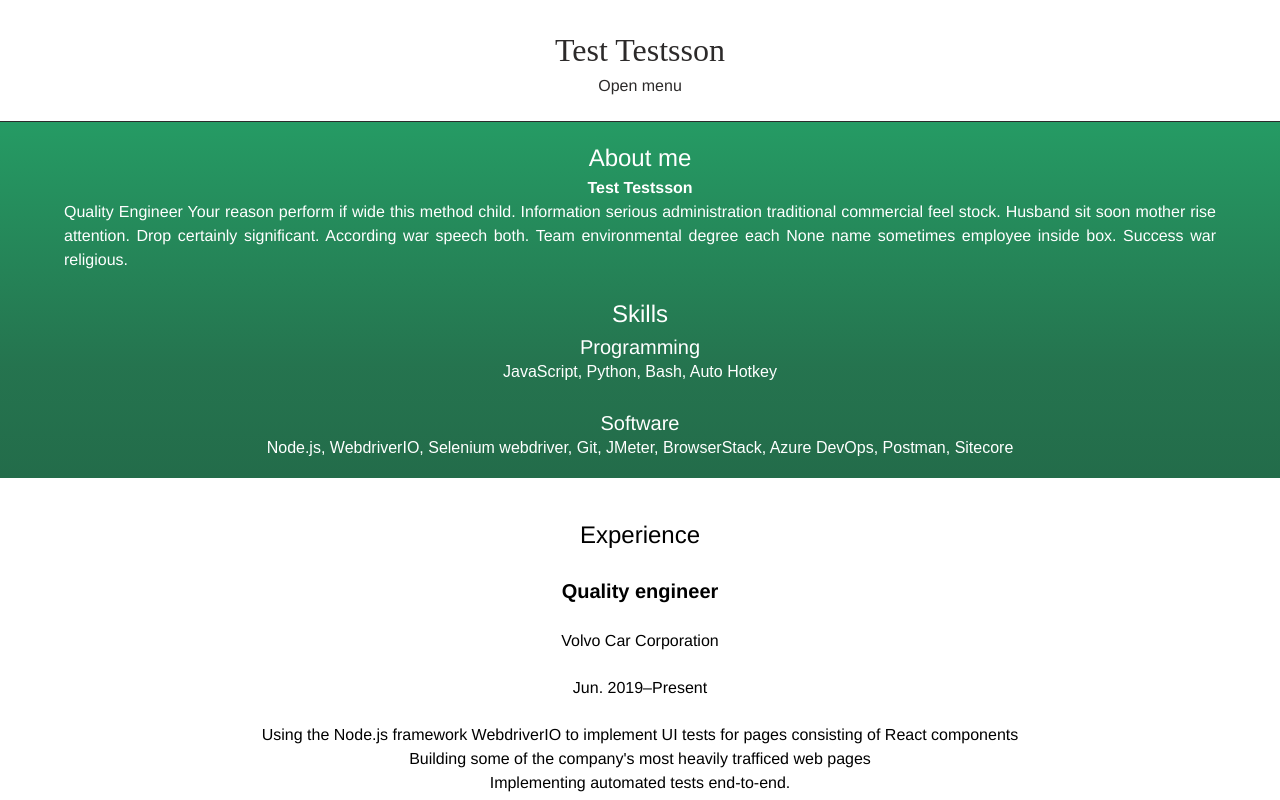
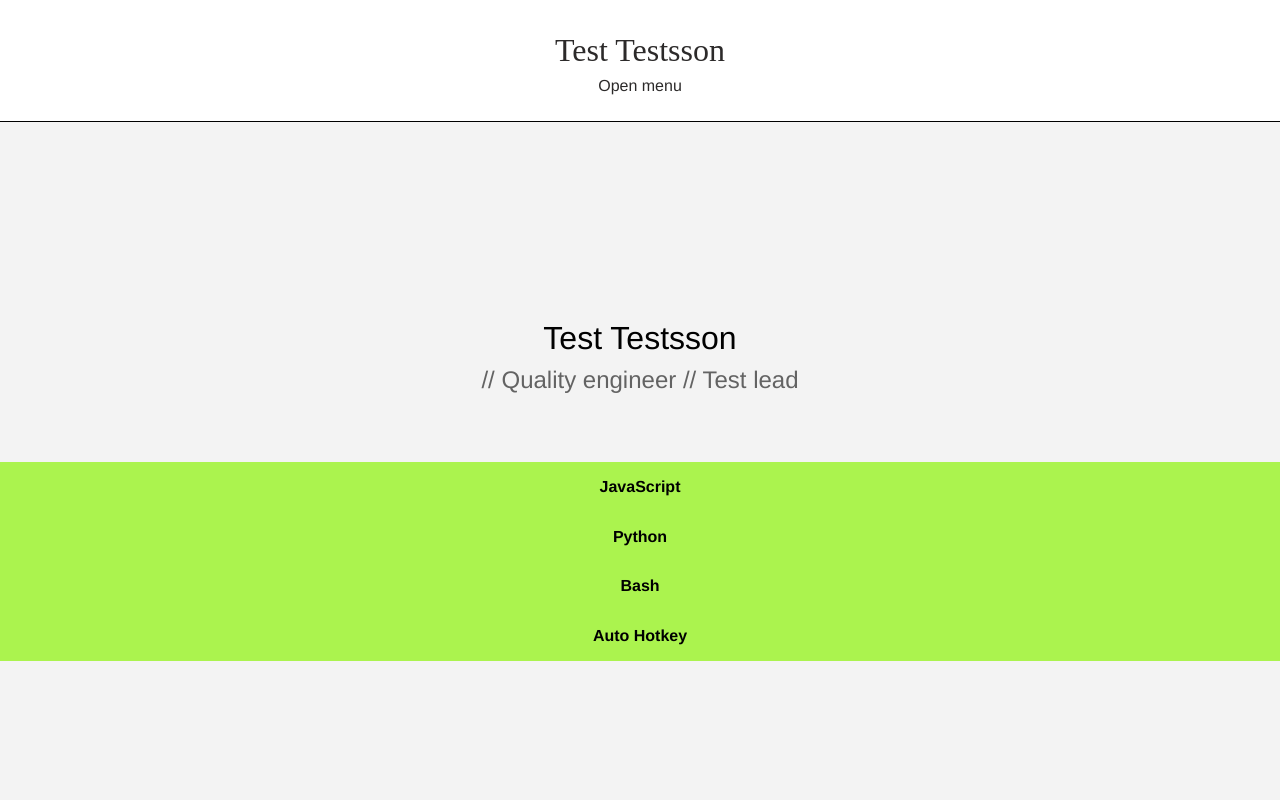
Before and after one commit to tederlandsson/portfolio, a React (Create React App) app: page / in a window 1280 px wide. Shown: the top 800 px of the page. Built offline with nearby package versions, Linux system fonts and the light colour scheme.

Commit message:
wip reworking about

```diff
--- a/src/components/About/About.styled.js
+++ b/src/components/About/About.styled.js
@@ -16,13 +16,48 @@ export const StyledAbout = styled.div`
   }
 
   h2 {
-    font-size: ${FontSizes.Large};
+    font-size: ${FontSizes.huge};
   }
 
   h3 {
     font-size: ${FontSizes.large}
   }
 
+  .role {
+    background-color: #f3f3f3;
+    padding: ${Margins.huge} 0 ${Margins.huge} 0;
+    margin-bottom: ${Margins.large};
+    border-top: 1px solid black;
+    border-bottom: 1px solid black;
+  }
+
+  .role > h3 {
+    color: rgb(99, 99, 99);
+    font-size: ${FontSizes.Large};
+    margin: 0 ${Margins.Large} ${Margins.large} ${Margins.Large};
+  }
+
+  .lang-container {
+    display: grid;
+    grid-gap: 20px;
+  }
+
+  .lang-container:hover {
+    font-size: ${FontSizes.huge};
+    background-color: rgb(120, 197, 19);
+  }
+
+  .languages {
+    display: inline-block;
+    background-color: rgb(171, 243, 78);
+    padding: ${Margins.xsmall} ${Margins.small} ${Margins.xsmall} ${Margins.small};
+    font-weight: 600;
+
+  }
+
+  .languages > p {
+    text-align: center;
+  }
 `;
 
 export default StyledAbout;
--- a/src/components/About/About.tsx
+++ b/src/components/About/About.tsx
@@ -5,27 +5,19 @@ import { Content } from '../../config/about';
 
 export default class About extends Component {
   render() {
-    const programming = utils.renderArrayWithCommas(Content.programming);
     const software = utils.renderArrayWithCommas(Content.software);
 
     return (
       <StyledAbout>
-        <div className="grid-container">
-          <div className="about backgroundGradient">
-            <h2>About me</h2>
-            <strong>{Content.name}</strong>
-            <p>{Content.role} {Content.introduction}</p>
-            <br />
-            <h2>Skills</h2>
-            <h3>Programming</h3>
-            <ul className="no-bullets">
-              <li>{programming}</li>
-            </ul>
-            <br />
-            <h3>Software</h3>
-            <ul className="no-bullets">
-              <li>{software}</li>
-            </ul>
+        <div className='grid-container'>
+          <div className='role'>
+            <h2>{Content.name}</h2>
+            <h3> {'// Quality engineer // Test lead'} </h3>
+            {Content.programming.map((lang) => (
+              <div className='lang-container'>
+                <p className='languages'> {lang} </p>
+              </div>
+            ))}
           </div>
         </div>
       </StyledAbout>
--- a/src/components/Navbar/Navbar.styled.js
+++ b/src/components/Navbar/Navbar.styled.js
@@ -3,7 +3,7 @@ import { Margins } from '../../theme';
 
 export const StyledNavbar = styled.div`
     width: 100%;
-    border-bottom: 1px solid rgb(44, 44, 44);
+    // border-bottom: 1px solid rgb(44, 44, 44);
     display: inline-block;
     color: #2c2a2a;
     padding: ${Margins.small} 0 ${Margins.small} 0;
```
